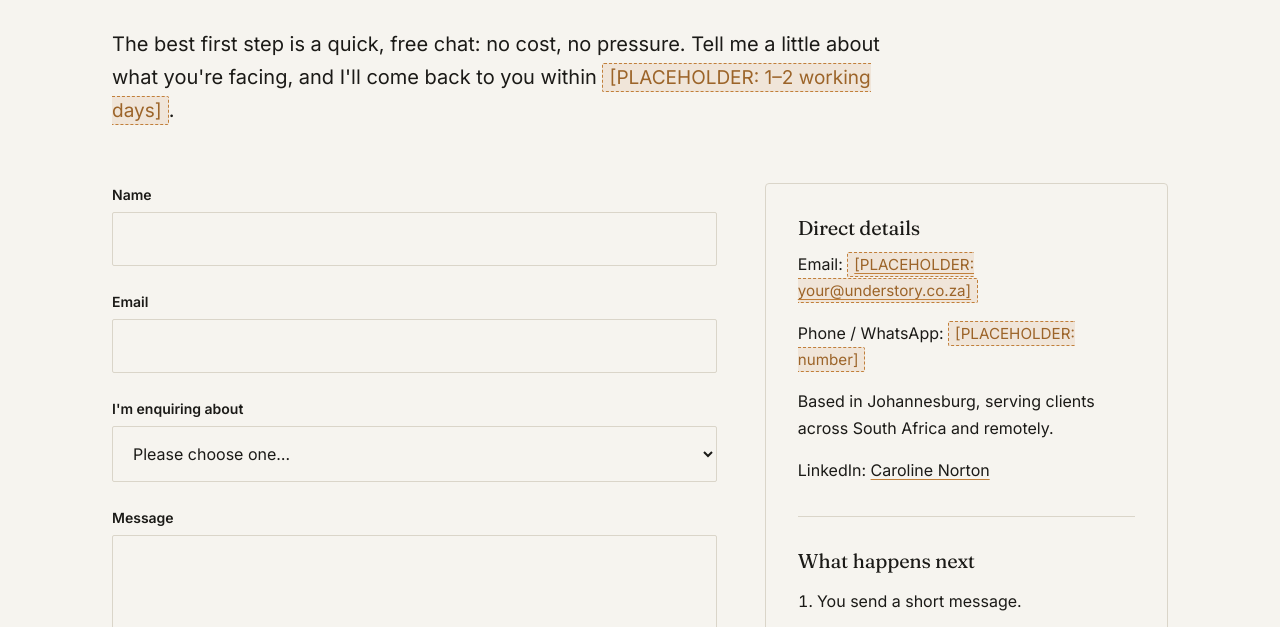
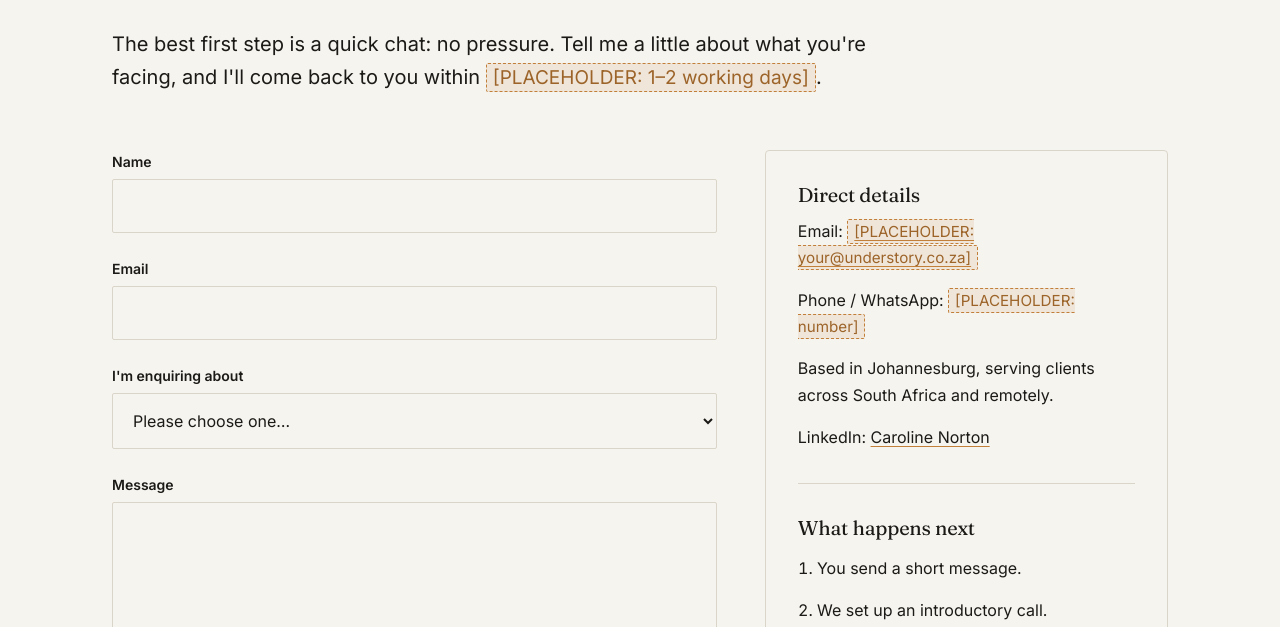
Before and after one commit to caroline-norton/caroline-norton, a plain HTML site: page contact.html in a window 1280 px wide. Shown: the part 325-952 px from the top of the page. Drawn offline with Linux system fonts and the light colour scheme.

Commit message:
Remove all references to 'free' or 'no cost'

```diff
--- a/contact.html
+++ b/contact.html
@@ -4,18 +4,18 @@
 <meta charset="UTF-8">
 <meta name="viewport" content="width=device-width, initial-scale=1.0">
 <title>Contact | understory HR Consulting, South Africa</title>
-<meta name="description" content="Get in touch with understory for a free, no-pressure conversation about your HR, people strategy or career needs in South Africa.">
+<meta name="description" content="Get in touch with understory for a no-pressure conversation about your HR, people strategy or career needs in South Africa.">
 <!-- Update every YOURDOMAIN.co.za reference below once a real domain is chosen (matches the placeholder in /CNAME) -->
 <link rel="canonical" href="https://YOURDOMAIN.co.za/contact.html">
 <meta property="og:type" content="website">
 <meta property="og:site_name" content="understory">
 <meta property="og:title" content="Contact | understory HR Consulting, South Africa">
-<meta property="og:description" content="Get in touch with understory for a free, no-pressure conversation about your HR, people strategy or career needs.">
+<meta property="og:description" content="Get in touch with understory for a no-pressure conversation about your HR, people strategy or career needs.">
 <meta property="og:url" content="https://YOURDOMAIN.co.za/contact.html">
 <meta property="og:image" content="https://YOURDOMAIN.co.za/images/og-cover.jpg">
 <meta name="twitter:card" content="summary_large_image">
 <meta name="twitter:title" content="Contact | understory HR Consulting, South Africa">
-<meta name="twitter:description" content="Get in touch with understory for a free, no-pressure conversation about your HR, people strategy or career needs.">
+<meta name="twitter:description" content="Get in touch with understory for a no-pressure conversation about your HR, people strategy or career needs.">
 <meta name="twitter:image" content="https://YOURDOMAIN.co.za/images/og-cover.jpg">
 <link rel="icon" type="image/svg+xml" href="images/favicon.svg">
 <link rel="icon" type="image/png" href="images/favicon.png">
@@ -54,7 +54,7 @@
 
   <section class="hero container" style="padding-bottom:0;">
     <h1>Let's start with a conversation.</h1>
-    <p class="lead">The best first step is a quick, free chat: no cost, no pressure. Tell me a little about what you're facing, and I'll come back to you within <span class="needs-text">[PLACEHOLDER: 1&ndash;2 working days]</span>.</p>
+    <p class="lead">The best first step is a quick chat: no pressure. Tell me a little about what you're facing, and I'll come back to you within <span class="needs-text">[PLACEHOLDER: 1&ndash;2 working days]</span>.</p>
   </section>
 
   <div class="container contact-layout">
@@ -124,7 +124,7 @@
         <h2>What happens next</h2>
         <ol>
           <li>You send a short message.</li>
-          <li>We set up a free introductory call.</li>
+          <li>We set up an introductory call.</li>
           <li>If we're a fit, I'll suggest a tailored way forward.</li>
         </ol>
       </div>
```
